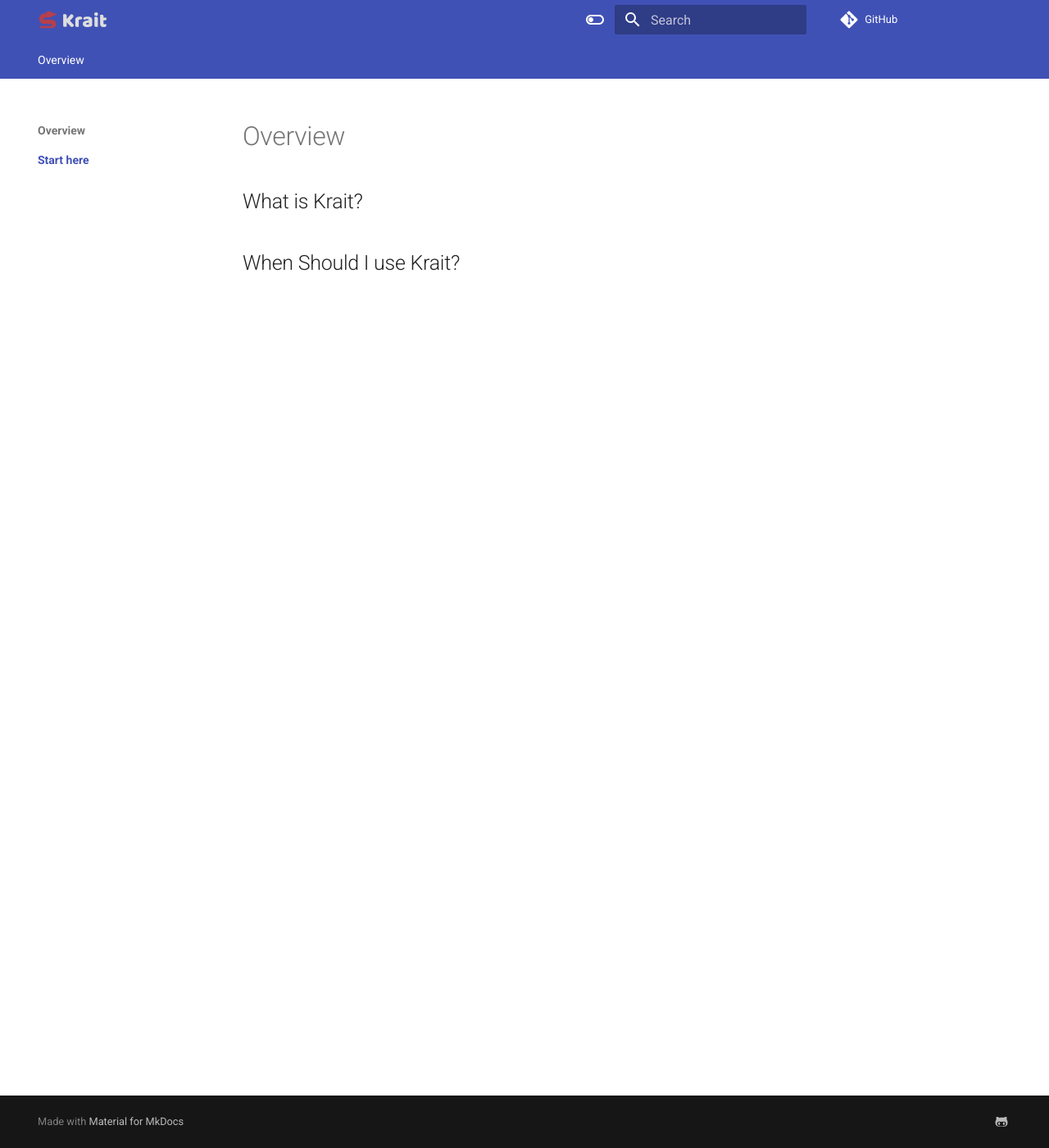
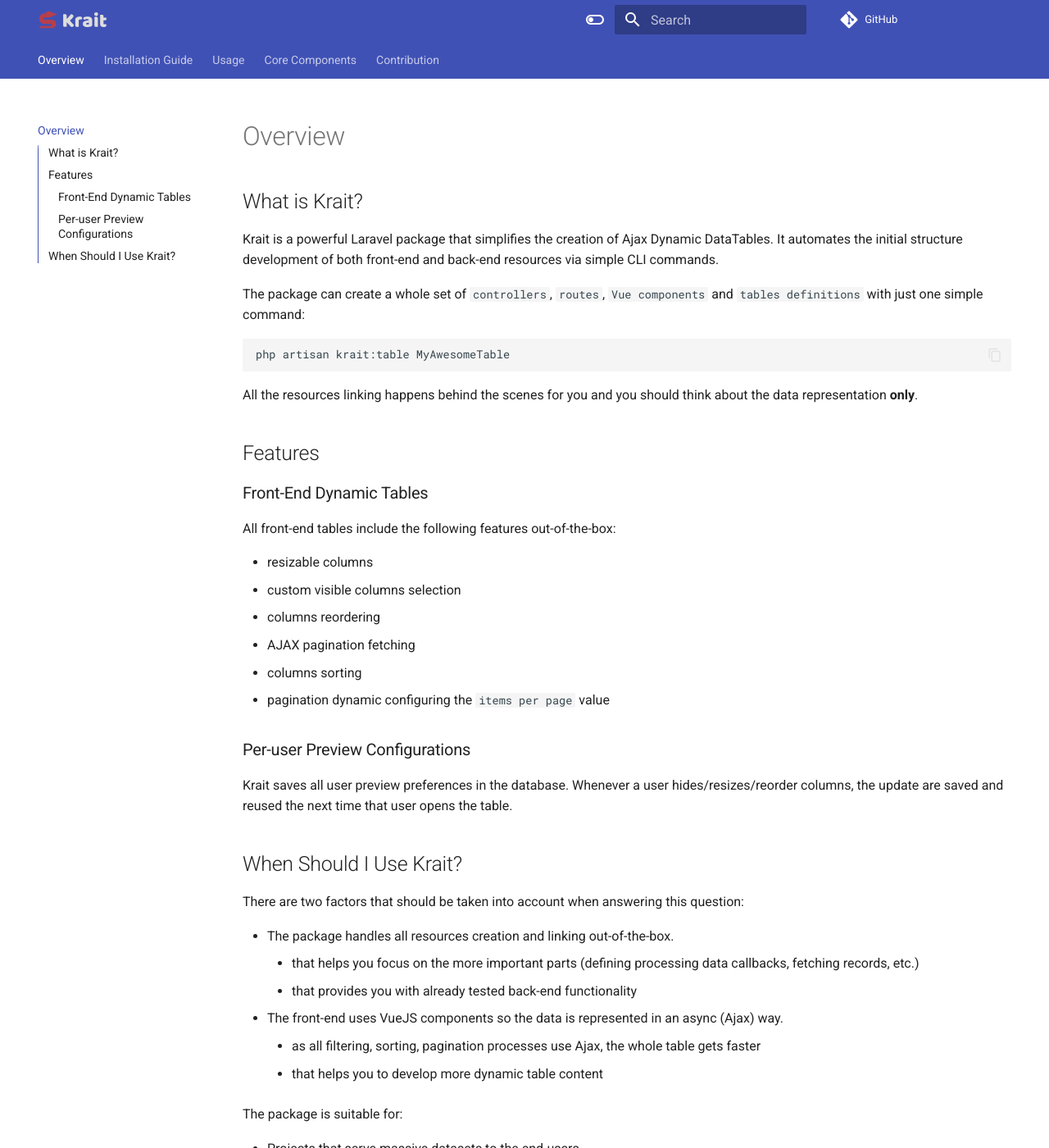
Before and after one commit to mtrdesign/krait, an MkDocs documentation site: the page built from docs/index.md, in a window 1280 px wide and 1400 px high. Shown: the whole window at 82% size. Built offline with MkDocs 1.6.1 and Material for MkDocs 9.7.7, drawn with Linux system fonts in a browser that asks for light colours; comment, search, counter and statistics services are not loaded; some of the changed text lies outside the part shown.

Commit message:
Installation guide (#20)

````diff
--- a/docs/index.md
+++ b/docs/index.md
@@ -1,5 +1,47 @@
 # Overview
 
 ## What is Krait?
+Krait is a powerful Laravel package that simplifies the creation of Ajax Dynamic DataTables.
+It automates the initial structure development of both front-end and back-end resources via simple CLI commands.
 
-## When Should I use Krait?
+The package can create a whole set of `controllers`, `routes`, `Vue components` and `tables definitions` with just one
+simple command:
+```sh
+php artisan krait:table MyAwesomeTable
+```
+
+All the resources linking happens behind the scenes for you and you should think about the data representation **only**.
+
+## Features
+
+### Front-End Dynamic Tables
+All front-end tables include the following features out-of-the-box:
+
+- resizable columns
+- custom visible columns selection
+- columns reordering
+- AJAX pagination fetching
+- columns sorting
+- pagination dynamic configuring the `items per page` value
+
+### Per-user Preview Configurations
+Krait saves all user preview preferences in the database. Whenever a user hides/resizes/reorder columns,
+the update are saved and reused the next time that user opens the table.
+
+## When Should I Use Krait?
+
+There are two factors that should be taken into account when answering this question:
+
+- The package handles all resources creation and linking out-of-the-box.
+    * that helps you focus on the more important parts (defining processing data callbacks, fetching records, etc.)
+    * that provides you with already tested back-end functionality
+- The front-end uses VueJS components so the data is represented in an async (Ajax) way.
+    * as all filtering, sorting, pagination processes use Ajax, the whole table gets faster
+    * that helps you to develop more dynamic table content
+
+The package is suitable for:
+
+* Projects that serve massive datasets to the end-users
+* Projects that contain complex tables
+    * with more dynamic front-end elements
+    * with complex callbacks for pre-processing the shown data
--- a/mkdocs.yml
+++ b/mkdocs.yml
@@ -35,6 +35,9 @@
       accent: lime
 
 markdown_extensions:
+  - def_list
+  - admonition
+  - pymdownx.details
   - pymdownx.highlight:
       anchor_linenums: true
       line_spans: __span
@@ -47,8 +50,12 @@
   social:
     - icon: fontawesome/brands/github-alt
       link: https://github.com/mtrdesign
+  annotate:
+    json: [ .s2 ] # (1)!
 
 nav:
-  - Overview:
-    - 'Start here':
-      - 'asd': index.md
+  - Overview: index.md
+  - Installation Guide: installation-guide.md
+  - Usage: usage.md
+  - Core Components: core-components.md
+  - Contribution: contribution.md
````
Also changed, not shown: docs/contribution.md (added, +3 -0 lines), docs/core-components.md (added, +138 -0 lines), docs/installation-guide.md (added, +74 -0 lines), docs/usage.md (added, +16 -0 lines).
